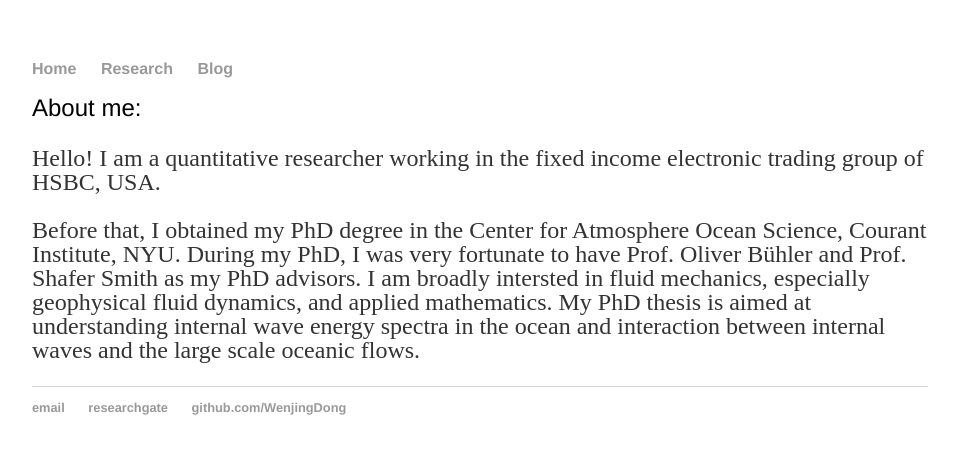
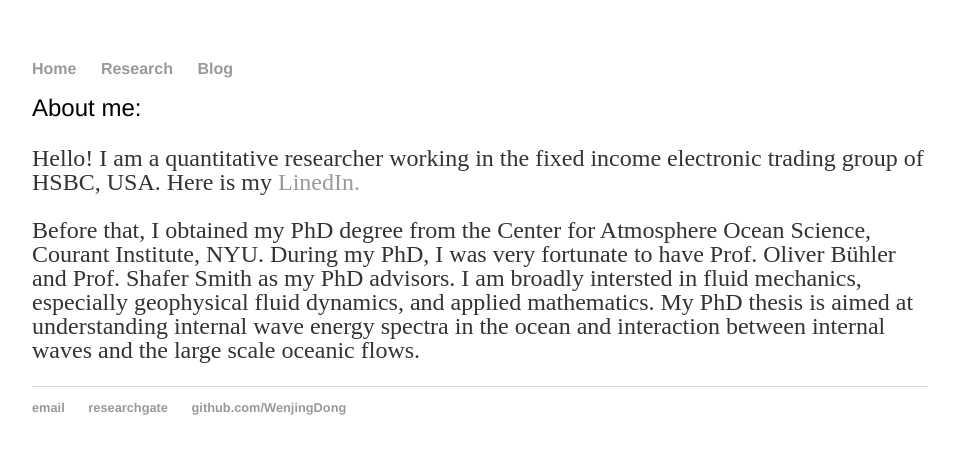
Before and after one commit to WenjingDong/Personal-Webpage, a Jekyll site: the page built from index.html, in a window 1280 px wide. Shown: the top 454 px of the page, without its empty margins (160-1118 px from the left). Built offline with Jekyll 4.4.1, drawn with Linux system fonts in a browser that asks for light colours.

Commit message:
Update index.html

```diff
--- a/index.html
+++ b/index.html
@@ -4,8 +4,8 @@
 ---
 <div class="blurb">
 	<h1>About me:</h1>
-        <p>Hello! I am a quantitative researcher working in the fixed income electronic trading group of HSBC, USA. </p>
-	<p>Before that, I obtained my PhD degree in the Center for Atmosphere Ocean Science, Courant Institute, NYU. During my PhD, I was very fortunate to have Prof. Oliver Bühler and Prof. Shafer Smith as my PhD advisors. I am broadly intersted in fluid mechanics, especially geophysical fluid dynamics, and applied mathematics. My PhD thesis is aimed at understanding internal wave energy spectra in the ocean and interaction between internal waves and the large scale oceanic flows.</p>
+        <p>Hello! I am a quantitative researcher working in the fixed income electronic trading group of HSBC, USA. Here is my <a href="https://www.linkedin.com/in/wenjing-dong-5953a1194/">LinedIn.</a> </p>
+	<p>Before that, I obtained my PhD degree from the Center for Atmosphere Ocean Science, Courant Institute, NYU. During my PhD, I was very fortunate to have Prof. Oliver Bühler and Prof. Shafer Smith as my PhD advisors. I am broadly intersted in fluid mechanics, especially geophysical fluid dynamics, and applied mathematics. My PhD thesis is aimed at understanding internal wave energy spectra in the ocean and interaction between internal waves and the large scale oceanic flows.</p>
 
 
 
```
